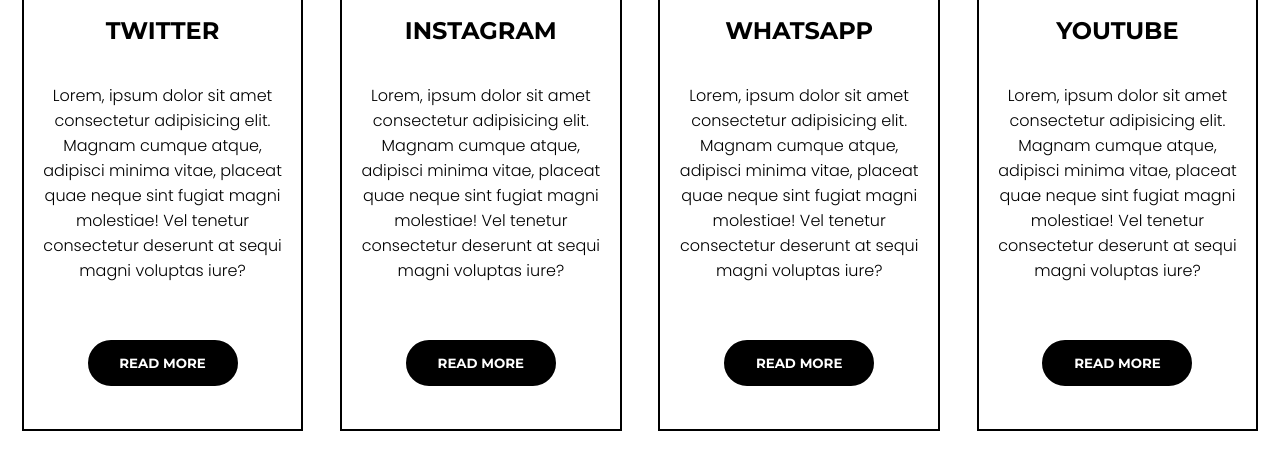
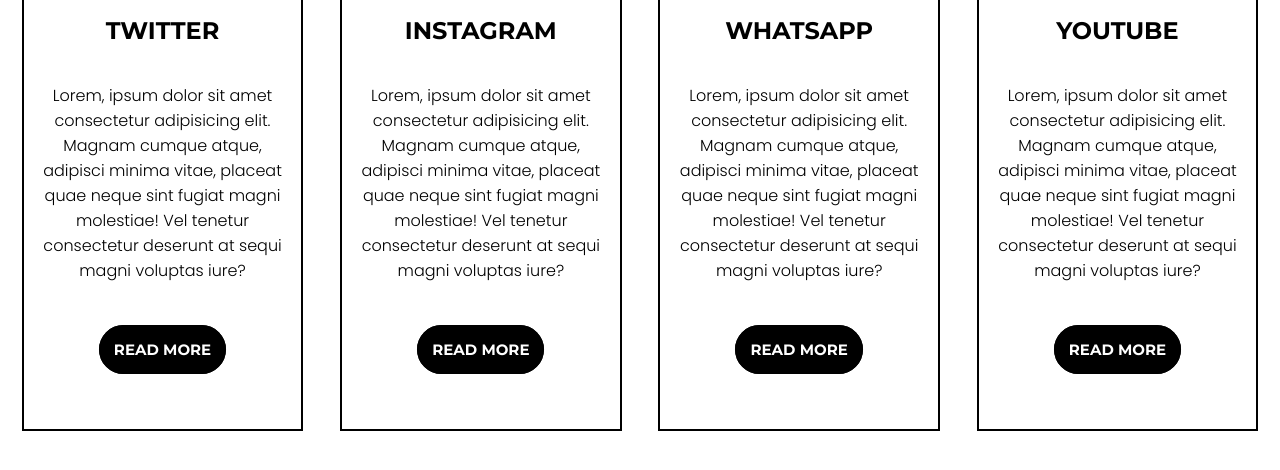
Before and after one commit to muhammad-umar-218980/navbar-repository, a plain HTML site: page index.html in a window 1280 px wide. Shown: the part 254-724 px from the top of the page. Drawn offline with Linux system fonts and the light colour scheme.

Commit message:
links added

```diff
--- a/index.html
+++ b/index.html
@@ -43,7 +43,7 @@
       <br><br>
   <p>Lorem, ipsum dolor sit amet consectetur adipisicing elit. Magnam cumque atque, adipisci minima vitae, placeat quae neque sint fugiat magni molestiae! Vel tenetur consectetur deserunt at sequi magni voluptas iure?</p>
   <br><br><br>
-  <button>READ MORE</button>
+  <a href="https://twitter.com/">READ MORE</a>
 </section>
 
   <!-- Instagram  -->
@@ -54,7 +54,7 @@
     <br><br>
     <p>Lorem, ipsum dolor sit amet consectetur adipisicing elit. Magnam cumque atque, adipisci minima vitae, placeat quae neque sint fugiat magni molestiae! Vel tenetur consectetur deserunt at sequi magni voluptas iure?</p>
     <br><br><br>
-    <button>READ MORE</button>
+    <a href="https://www.instagram.com/">READ MORE</a>
   </section>
 
 
@@ -67,7 +67,7 @@
     <br><br>
     <p>Lorem, ipsum dolor sit amet consectetur adipisicing elit. Magnam cumque atque, adipisci minima vitae, placeat quae neque sint fugiat magni molestiae! Vel tenetur consectetur deserunt at sequi magni voluptas iure?</p>
     <br><br><br>
-    <button>READ MORE</button>
+    <a href="https://www.whatsapp.com/">READ MORE</a>
   </section>
 
   <!-- Youtube -->
@@ -79,7 +79,7 @@
     <p>Lorem, ipsum dolor sit amet consectetur adipisicing elit. Magnam cumque atque, adipisci minima vitae, placeat quae
       neque sint fugiat magni molestiae! Vel tenetur consectetur deserunt at sequi magni voluptas iure?</p>
       <br><br><br>
-      <button>READ MORE</button>
+      <a href="https://www.youtube.com/">READ MORE</a>
     </section>
   </main>
 
--- a/style.css
+++ b/style.css
@@ -89,7 +89,7 @@
   color: white;
   border: 2px solid rgba(36, 147, 232, 0.839);
 }
-.twitter:hover button{
+.twitter:hover a{
   background-color: white;
   color:rgba(36, 147, 232, 0.839) ;
   border: 2px solid rgba(36, 147, 232, 0.839);
@@ -100,7 +100,7 @@
   color: white;
   border: 2px solid rgb(255, 64, 137);
 }
-.instagram:hover button{
+.instagram:hover a{
   background-color: white;
   color: rgb(255, 64, 137);
   border: 2px solid rgb(255, 64, 137);
@@ -111,7 +111,7 @@
   color: white;
   border: 2px solid rgb(243, 21, 21);
 }
-.youtube:hover button{
+.youtube:hover a{
   background-color: white;
   color: rgb(243, 21, 21);
   border: 2px solid rgb(243, 21, 21);
@@ -123,7 +123,7 @@
   border: 2px solid rgb(21, 243, 113);
 }
 
-.whatsapp:hover button {
+.whatsapp:hover a {
   background-color: white;
   color: rgb(21, 243, 113);
   border: 2px solid rgb(21, 243, 113);
@@ -137,7 +137,7 @@
   cursor: pointer;
 }
 
-button{
+a{
   border-radius: 35px;
   border: 2px solid black;
   padding: 13px;
@@ -145,9 +145,13 @@
   background-color: black;
   color: white;
   transition: 0.1s ease;
+  font-size: 15px;
+
+  /* changes */
+  text-decoration: none;
 }
 
-button:hover{
+a:hover{
   border-radius: 4px;
   cursor: pointer;
 }
```
